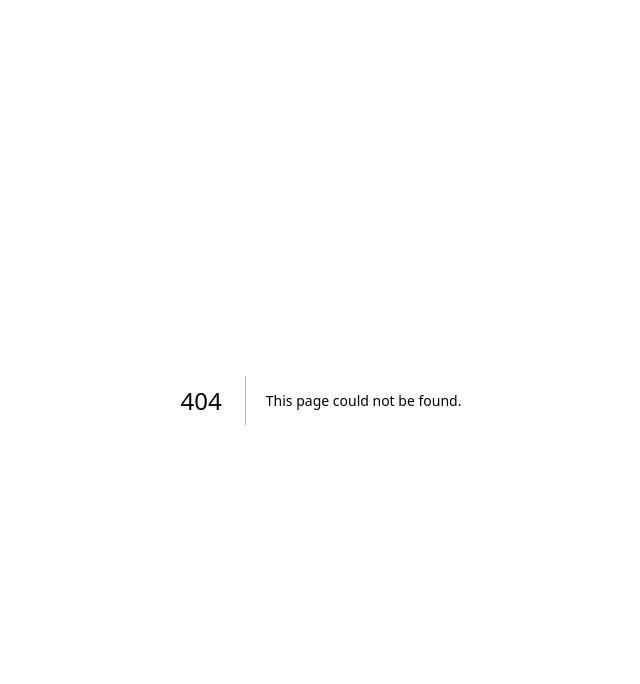
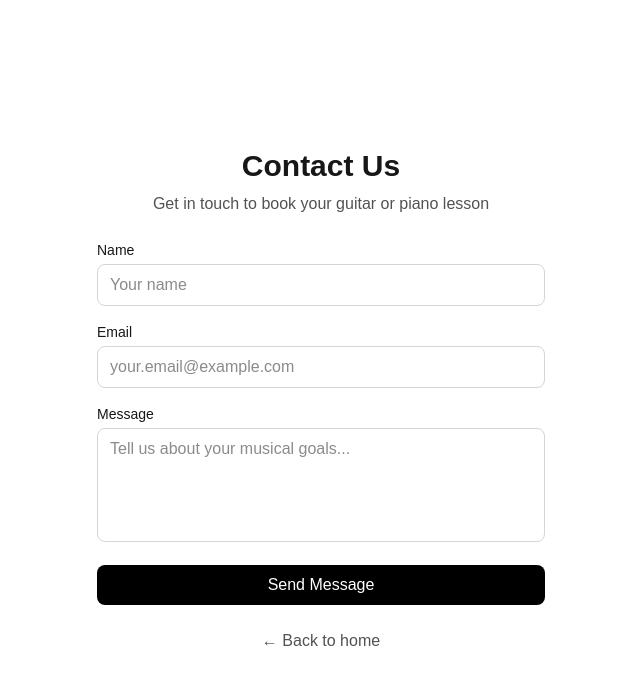
Before and after one commit to doronc36-rgb/guitar-lessons, a Next.js app: page /contact in a window 1280 px wide. Before the commit this address had no page. Shown: the top 684 px of the page, without its empty margins (319-959 px from the left). Built offline with nearby package versions, Linux system fonts and the light colour scheme.

Commit message:
feat: contact page + api route

```diff
--- /dev/null
+++ b/src/app/api/contact/route.ts
@@ -0,0 +1,30 @@
+import { NextRequest, NextResponse } from 'next/server';
+
+export async function POST(request: NextRequest) {
+  try {
+    const body = await request.json();
+
+    // Log the contact form submission
+    console.log('Contact form submission:', {
+      timestamp: new Date().toISOString(),
+      name: body.name,
+      email: body.email,
+      message: body.message,
+      userAgent: request.headers.get('user-agent'),
+      ip: request.headers.get('x-forwarded-for') || request.ip || 'unknown'
+    });
+
+    // In a real application, you might want to:
+    // - Save to a database
+    // - Send an email notification
+    // - Integrate with a CRM system
+
+    return NextResponse.json({ ok: true });
+  } catch (error) {
+    console.error('Error processing contact form:', error);
+    return NextResponse.json(
+      { error: 'Failed to process request' },
+      { status: 500 }
+    );
+  }
+}
--- /dev/null
+++ b/src/app/contact/page.tsx
@@ -0,0 +1,183 @@
+'use client';
+
+import { useState } from 'react';
+
+export default function Contact() {
+  const [formData, setFormData] = useState({
+    name: '',
+    email: '',
+    message: ''
+  });
+  const [errors, setErrors] = useState<Record<string, string>>({});
+  const [isSubmitting, setIsSubmitting] = useState(false);
+  const [submitStatus, setSubmitStatus] = useState<'idle' | 'success' | 'error'>('idle');
+
+  const validateForm = () => {
+    const newErrors: Record<string, string> = {};
+
+    if (!formData.name.trim()) {
+      newErrors.name = 'Name is required';
+    }
+
+    if (!formData.email.trim()) {
+      newErrors.email = 'Email is required';
+    } else if (!/^[^\s@]+@[^\s@]+\.[^\s@]+$/.test(formData.email)) {
+      newErrors.email = 'Please enter a valid email address';
+    }
+
+    if (!formData.message.trim()) {
+      newErrors.message = 'Message is required';
+    } else if (formData.message.trim().length < 10) {
+      newErrors.message = 'Message must be at least 10 characters long';
+    }
+
+    setErrors(newErrors);
+    return Object.keys(newErrors).length === 0;
+  };
+
+  const handleSubmit = async (e: React.FormEvent) => {
+    e.preventDefault();
+
+    if (!validateForm()) {
+      return;
+    }
+
+    setIsSubmitting(true);
+    setSubmitStatus('idle');
+
+    try {
+      const response = await fetch('/api/contact', {
+        method: 'POST',
+        headers: {
+          'Content-Type': 'application/json',
+        },
+        body: JSON.stringify(formData),
+      });
+
+      if (response.ok) {
+        setSubmitStatus('success');
+        setFormData({ name: '', email: '', message: '' });
+        setErrors({});
+      } else {
+        setSubmitStatus('error');
+      }
+    } catch (error) {
+      setSubmitStatus('error');
+    } finally {
+      setIsSubmitting(false);
+    }
+  };
+
+  const handleInputChange = (e: React.ChangeEvent<HTMLInputElement | HTMLTextAreaElement>) => {
+    const { name, value } = e.target;
+    setFormData(prev => ({ ...prev, [name]: value }));
+
+    // Clear error when user starts typing
+    if (errors[name]) {
+      setErrors(prev => ({ ...prev, [name]: '' }));
+    }
+  };
+
+  return (
+    <main className="min-h-screen flex items-center justify-center p-8">
+      <div className="max-w-md w-full space-y-6">
+        <div className="text-center">
+          <h1 className="text-3xl font-semibold">Contact Us</h1>
+          <p className="text-neutral-600 mt-2">
+            Get in touch to book your guitar or piano lesson
+          </p>
+        </div>
+
+        <form onSubmit={handleSubmit} className="space-y-4">
+          <div>
+            <label htmlFor="name" className="block text-sm font-medium mb-1">
+              Name
+            </label>
+            <input
+              type="text"
+              id="name"
+              name="name"
+              value={formData.name}
+              onChange={handleInputChange}
+              className={`w-full px-3 py-2 border rounded-lg focus:outline-none focus:ring-2 focus:ring-black transition-colors ${
+                errors.name ? 'border-red-500' : 'border-gray-300'
+              }`}
+              placeholder="Your name"
+            />
+            {errors.name && (
+              <p className="text-red-500 text-sm mt-1">{errors.name}</p>
+            )}
+          </div>
+
+          <div>
+            <label htmlFor="email" className="block text-sm font-medium mb-1">
+              Email
+            </label>
+            <input
+              type="email"
+              id="email"
+              name="email"
+              value={formData.email}
+              onChange={handleInputChange}
+              className={`w-full px-3 py-2 border rounded-lg focus:outline-none focus:ring-2 focus:ring-black transition-colors ${
+                errors.email ? 'border-red-500' : 'border-gray-300'
+              }`}
+              placeholder="your.email@example.com"
+            />
+            {errors.email && (
+              <p className="text-red-500 text-sm mt-1">{errors.email}</p>
+            )}
+          </div>
+
+          <div>
+            <label htmlFor="message" className="block text-sm font-medium mb-1">
+              Message
+            </label>
+            <textarea
+              id="message"
+              name="message"
+              value={formData.message}
+              onChange={handleInputChange}
+              rows={4}
+              className={`w-full px-3 py-2 border rounded-lg focus:outline-none focus:ring-2 focus:ring-black transition-colors resize-none ${
+                errors.message ? 'border-red-500' : 'border-gray-300'
+              }`}
+              placeholder="Tell us about your musical goals..."
+            />
+            {errors.message && (
+              <p className="text-red-500 text-sm mt-1">{errors.message}</p>
+            )}
+          </div>
+
+          <button
+            type="submit"
+            disabled={isSubmitting}
+            className="w-full bg-black text-white py-2 px-4 rounded-lg hover:bg-gray-800 disabled:opacity-50 disabled:cursor-not-allowed transition-colors"
+          >
+            {isSubmitting ? 'Sending...' : 'Send Message'}
+          </button>
+        </form>
+
+        {submitStatus === 'success' && (
+          <div className="bg-green-50 border border-green-200 rounded-lg p-4 text-center">
+            <p className="text-green-800 font-medium">Message sent successfully!</p>
+            <p className="text-green-600 text-sm mt-1">We'll get back to you soon.</p>
+          </div>
+        )}
+
+        {submitStatus === 'error' && (
+          <div className="bg-red-50 border border-red-200 rounded-lg p-4 text-center">
+            <p className="text-red-800 font-medium">Failed to send message</p>
+            <p className="text-red-600 text-sm mt-1">Please try again later.</p>
+          </div>
+        )}
+
+        <div className="text-center">
+          <a href="/" className="text-neutral-600 hover:text-black transition-colors">
+            ← Back to home
+          </a>
+        </div>
+      </div>
+    </main>
+  );
+}
--- a/src/app/page.tsx
+++ b/src/app/page.tsx
@@ -8,13 +8,16 @@ export default function Home() {
         <p className="text-lg text-neutral-600">
           Friendly, structured lessons + 10% discount. Hebrew Spanish & English. Book a trial today.
         </p>
-        <div className="mt-6 flex gap-3 justify-center">
+        <div className="mt-6 flex gap-3 justify-center flex-wrap">
           <a href="/contact" className="rounded-xl px-4 py-2 bg-black text-white">
             Book a Lesson
           </a>
           <a href="/lessons" className="rounded-xl px-4 py-2 border">
             See Lessons
           </a>
+          <a href="/contact" className="rounded-xl px-4 py-2 border hover:bg-gray-50 transition-colors">
+            Contact
+          </a>
         </div>
       </section>
     </main>
```
